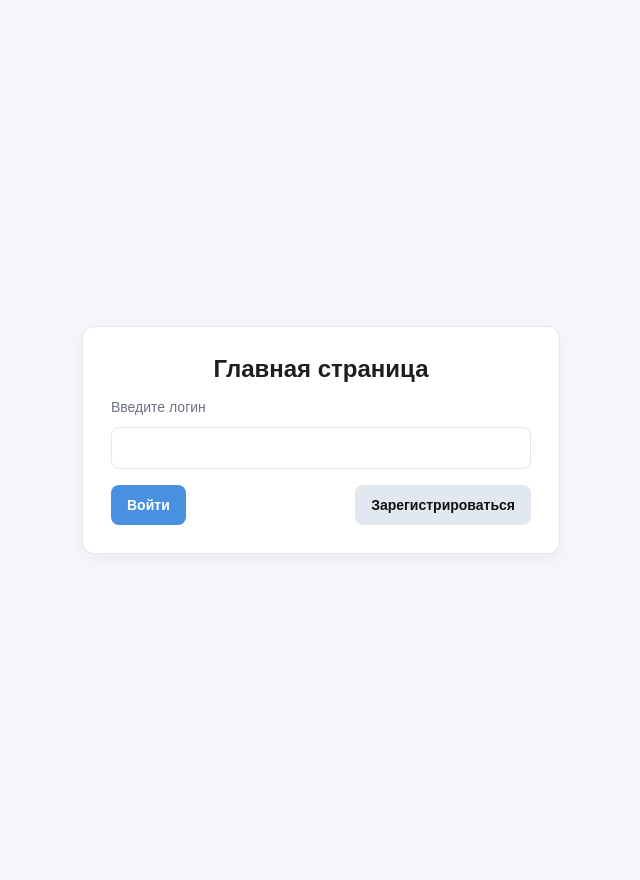
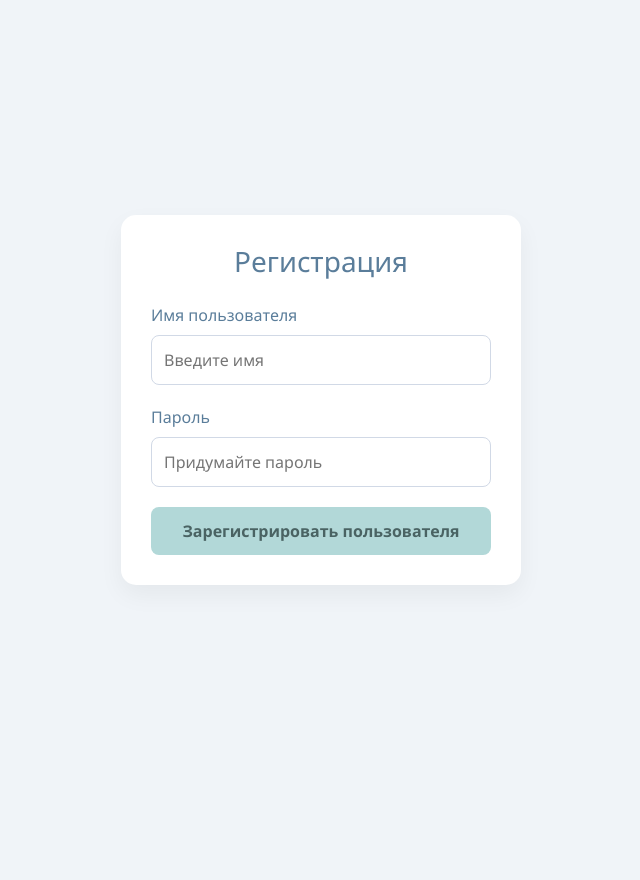
Before and after one commit to overheaven4/simple_votings, a Django app: page / in a window 1280 px wide. Shown: the whole page, without its empty margins (319-959 px from the left). After the commit the page ends 585 px from the top, so only its background shows below. Run offline with Django 5.2, Linux system fonts and the light colour scheme.

Commit message:
Оформление страницы регистрации

```diff
--- a/main/templates/login_register.html
+++ b/main/templates/login_register.html
@@ -2,151 +2,79 @@
 <html lang="ru">
 <head>
     <meta charset="UTF-8">
-    <title>Главная страница</title>
-    <meta name="viewport" content="width=device-width, initial-scale=1">
+    <meta name="viewport" content="width=device-width, initial-scale=1.0">
+    <title>Регистрация</title>
+    <link href="https://cdn.jsdelivr.net/npm/bootstrap@5.3.0/dist/css/bootstrap.min.css" rel="stylesheet">
     <style>
-        :root {
-            --bg: #f7f7fb;
-            --surface: #ffffff;
-            --text: #1e1e1e;
-            --primary: #4a90e2;       /* светлый кнопки */
-            --primary-dark: #357abd;  /* темный цвет кнопки при наведении/активе */
-            --muted: #6b7280;
-            --border: #e5e7eb;
+        body {
+            display: flex;
+            justify-content: center;
+            align-items: center;
+            min-height: 100vh;
+            margin: 0;
+            font-family: 'Segoe UI', Tahoma, Geneva, Verdana, sans-serif;
+            background-color: #f0f4f8; /* Светлый пастельный голубой */
         }
-
-        html, body {
-            height: 100%;
-            margin: 0;
-            background: var(--bg);
-            color: var(--text);
-            font-family: Arial, sans-serif;
+        .registration-card {
+            background-color: #ffffff;
+            padding: 30px;
+            border-radius: 15px;
+            box-shadow: 0 10px 25px rgba(0,0,0,0.05);
+            width: 100%;
+            max-width: 400px;
         }
-
-        .wrapper {
-            min-height: 100%;
-            display: flex;
-            align-items: center;
-            justify-content: center;
-            padding: 40px 16px;
+        .form-group {
+            margin-bottom: 20px;
         }
-
-        .card {
-            background: var(--surface);
-            border: 1px solid var(--border);
-            border-radius: 12px;
-            padding: 28px 28px;
-            max-width: 420px;
+        label {
+            display: block;
+            margin-bottom: 8px;
+            color: #5a7d9a; /* Приглушенный синий */
+            font-weight: 500;
+        }
+        input {
             width: 100%;
-            box-shadow: 0 6px 20px rgba(0,0,0,0.05);
+            padding: 12px;
+            border: 1px solid #d1d9e6;
+            border-radius: 8px;
+            outline: none;
+            transition: border-color 0.3s;
         }
-
-        h1 {
-            font-size: 24px;
-            margin: 0 0 16px;
-            text-align: center;
+        input:focus {
+            border-color: #a2b9bc;
         }
-
-        .form-row {
-            display: flex;
-            flex-direction: column;
-            gap: 12px;
-            margin-bottom: 16px;
-        }
-
-        label {
-            font-size: 14px;
-            color: var(--muted);
-        }
-
-        input[type="text"],
-        input[type="password"],
-        input[type="email"] {
-            padding: 12px 14px;
-            border: 1px solid var(--border);
-            border-radius: 8px;
-            font-size: 14px;
-            background: #fff;
-        }
-
-        .buttons {
-            display: flex;
-            gap: 12px;
-            justify-content: space-between;
-        }
-
-        /* Светлая "популярная" кнопка */
-        .btn {
-            appearance: none;
+        .btn-submit {
+            width: 100%;
+            padding: 12px;
             border: none;
             border-radius: 8px;
-            padding: 12px 16px;
-            font-size: 14px;
-            font-weight: 600;
+            background-color: #b2d8d8; /* Пастельная бирюза */
+            color: #4a6363;
+            font-weight: bold;
             cursor: pointer;
-            transition: transform 0.02s ease-in-out, background-color 0.2s ease;
+            transition: background-color 0.3s;
         }
-
-        /* Светлая тема кнопки */
-        .btn.primary {
-            background: var(--primary);
-            color: white;
-        }
-
-        .btn.primary:hover {
-            background: var(--primary-dark);
-        }
-
-        .btn.primary:active {
-            transform: translateY(1px);
-        }
-
-        /* Темная версия подсветки (для темного режима можно адаптировать) */
-        @media (prefers-color-scheme: dark) {
-            :root {
-                --bg: #0b1020;
-                --surface: #141a2a;
-                --text: #e8eaf6;
-                --border: #273046;
-                --muted: #96a2b8;
-                --primary: #6ea8ff;
-                --primary-dark: #4f85d9;
-            }
-            .card {
-                border-color: var(--border);
-                box-shadow: 0 8px 24px rgba(0,0,0,0.4);
-            }
-        }
-
-        /* Мобильная адаптация */
-        @media (max-width: 420px) {
-            .card { padding: 20px; }
-            .btn { width: 100%; }
+        .btn-submit:hover {
+            background-color: #96c2c2;
         }
     </style>
 </head>
 <body>
-    <div class="wrapper">
-        <div class="card">
-            <h1>Главная страница</h1>
-            <form method="post" action="">
-                <div class="form-row">
-                    <label for="login">Введите логин</label>
-                    <input id="login" name="login" type="text" required>
-                </div>
 
-                <!-- csrf_token можно вернуть, если используете Django/фреймворк -->
-                <!-- {% csrf_token %} -->
-                <!-- {{ form.as_p }} -->
+<div class="registration-card">
+    <h3 style="text-align: center; color: #5a7d9a; margin-bottom: 25px;">Регистрация</h3>
+    <form>
+        <div class="form-group">
+            <label for="username">Имя пользователя</label>
+            <input type="text" id="username" name="username" placeholder="Введите имя">
+        </div>
+        <div class="form-group">
+            <label for="password">Пароль</label>
+            <input type="password" id="password" name="password" placeholder="Придумайте пароль">
+        </div>
+        <button type="submit" class="btn-submit">Зарегистрировать пользователя</button>
+    </form>
+</div>
 
-                <div class="buttons">
-                    <button type="submit" name="action" value="login" class="btn primary">Войти</button>
-                    <button type="submit" name="action" value="register" class="btn primary" style="background: #e2e8f0; color: #111;">
-                        Зарегистрироваться
-                    </button>
-                </div>
-            </form>
-        </div>
-    </div>
 </body>
 </html>
```
